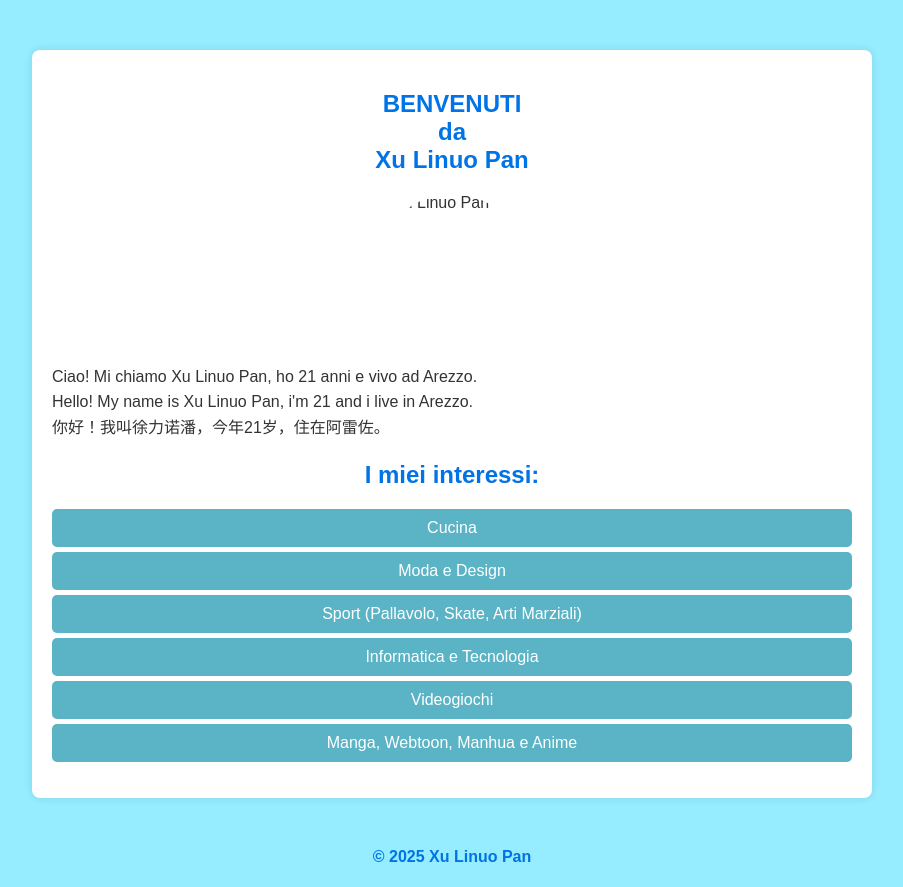
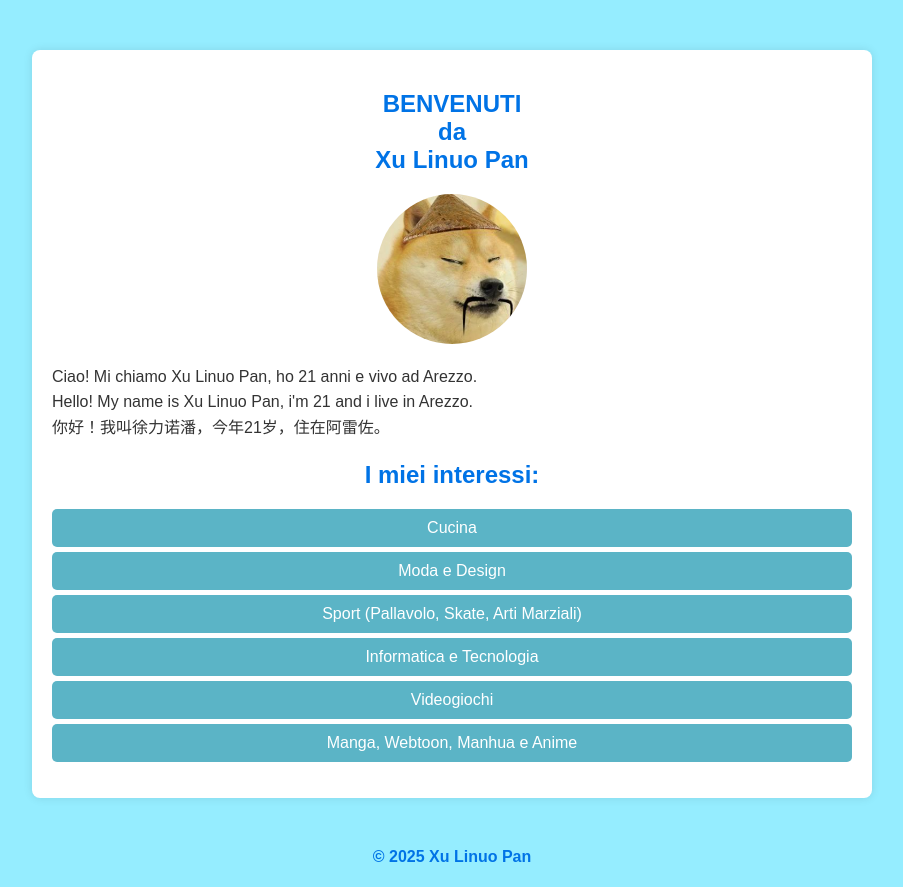
Before and after one commit to linkar03/sito-di-classe, a website: page docs/Pagine/Linuo/BioLino.htm in a window 1280 px wide. Shown: the whole page, without its empty margins (188-1091 px from the left). Drawn offline with Linux system fonts and the light colour scheme.

Commit message:
aggiornamenti Linuo

```diff
--- a/docs/Pagine/Linuo/BioLino.htm
+++ b/docs/Pagine/Linuo/BioLino.htm
@@ -60,7 +60,7 @@
 <body>
     <div class="container">
         <h2>BENVENUTI <br> da <br> Xu Linuo Pan</h2>
-        <img src="pfp.jpg" alt="Xu Linuo Pan" class="profile-img">
+        <img src="../../Risorse/pfp.jpg" alt="Xu Linuo Pan" class="profile-img">
         <div class="bio">
             <p>Ciao! Mi chiamo Xu Linuo Pan, ho 21 anni e vivo ad Arezzo.<br>
             Hello! My name is Xu Linuo Pan, i'm 21 and i live in Arezzo.<br>
```
Also changed, not shown: docs/Risorse/pfp.jpg (added).
